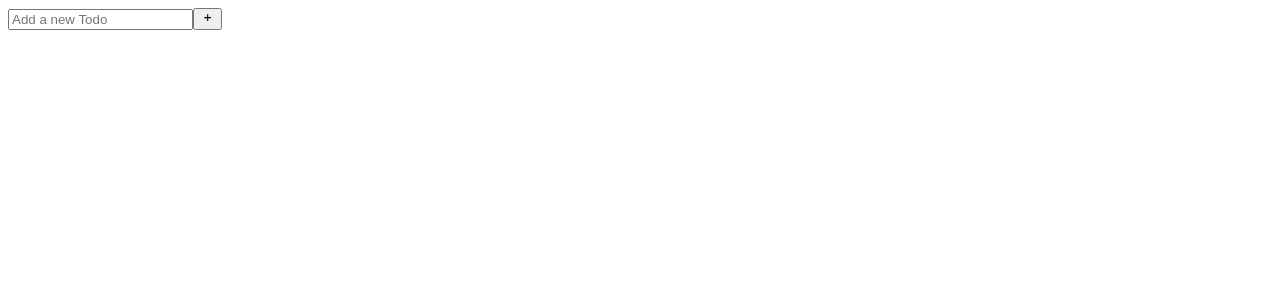
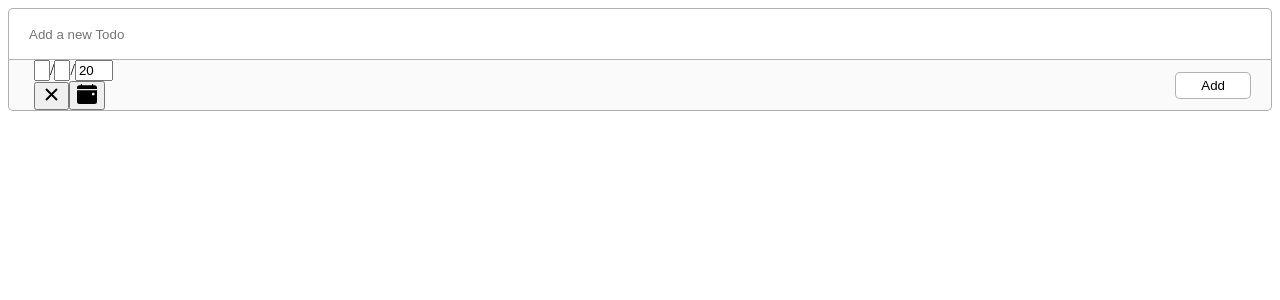
Before and after one commit to bisarroyo/todo-app, a React (Vite) app: page / in a window 1280 px wide. Shown: the top 300 px of the page. Built offline with nearby package versions, Linux system fonts and the light colour scheme.

Commit message:
Add styles with styled components

```diff
--- a/src/components/Add.jsx
+++ b/src/components/Add.jsx
@@ -1,10 +1,16 @@
-import { GrFormAdd } from 'react-icons/gr'
+import { useState } from 'react'
+import DatePicker from 'react-date-picker'
 import { useForm } from '../hooks/useForm'
+import { AddStyle } from './AddStyle'
+import { BsFillCalendarEventFill } from 'react-icons/bs'
 
 export const Add = ({ onNewTodo }) => {
+  const [value, onChange] = useState(new Date())
+
   const { description, form, handleChange, handleReset } = useForm({
     description: '',
-    done: false
+    done: false,
+    starred: false
   })
 
   const handleSubmit = (event) => {
@@ -15,11 +21,14 @@ export const Add = ({ onNewTodo }) => {
   }
 
   return (
-    <form className='m-10' onSubmit={handleSubmit}>
-      <input type='text' name='description' placeholder='Add a new Todo' value={description} onChange={handleChange} />
-      <button type='submit' className='outline outline-2  outline-offset-2 rounded shadow bg-inherit'>
-        <GrFormAdd />
-      </button>
-    </form>
+    <AddStyle className='m-10' onSubmit={handleSubmit}>
+      <input className='add-input' type='text' name='description' placeholder='Add a new Todo' value={description} onChange={handleChange} />
+      <div className='add-submenu'>
+        <DatePicker onChange={onChange} className='add-date' value={value} calendarIcon={<BsFillCalendarEventFill />} />
+        <button type='submit' className='add-btn'>
+          Add
+        </button>
+      </div>
+    </AddStyle>
   )
 }
--- /dev/null
+++ b/src/components/AddStyle.js
@@ -0,0 +1,52 @@
+import styled from 'styled-components'
+
+export const AddStyle = styled.form`
+  width: 100%;
+  height: auto;
+  display: flex;
+  justify-content: center;
+  align-items: center;
+  flex-wrap: wrap;
+
+  .add-input {
+    width: 100%;
+    height: 50px;
+    padding: 0 20px;
+    border-radius: 5px 5px 0 0;
+    border: 1px solid rgba(0,0,0,0.3);
+  }
+  .add-input:focus-visible {
+    outline: none;
+  }
+  .add-submenu {
+    width: 100%;
+    height: 50px;
+    background-color: rgba(0,0,0,0.02);
+    padding: 0 20px;
+    display: flex;
+    justify-content: space-between;
+    align-items: center;
+    border-radius: 0 0 5px 5px;
+    border: 1px solid rgba(0,0,0,0.3);
+    border-top: none;
+
+    .add-date {
+      .react-date-picker__wrapper {
+        border-radius: 5px;
+        padding: 0 5px;
+        font-size: 16px;
+      }
+      svg {
+        font-size: 20px;
+      }
+    }
+
+    .add-btn {
+      padding: 5px 25px;
+      border: 1px solid rgba(0,0,0,0.3);
+      background-color: #FFFFFF;
+      border-radius: 5px;
+      cursor: pointer;
+    }
+  }
+`
--- a/src/components/Item.jsx
+++ b/src/components/Item.jsx
@@ -1,19 +1,33 @@
+import { ItemStyle } from './ItemStyle'
 import { MdDelete, MdEdit } from 'react-icons/md'
-import { useForm } from '../hooks/useForm'
+import { AiOutlineStar, AiFillStar } from 'react-icons/ai'
 
-export const Item = ({ todo, handleDelete, handleEdit }) => {
-  const { form, handleChange } = useForm({
-    id: todo.id,
-    description: todo.description
-  })
+export const Item = ({ todo, handleDelete, handleEdit, handleToggle, handleStarred }) => {
+  // const { form, handleChange } = useForm({
+  //   id: todo.id,
+  //   description: todo.description
+  // })
 
-  const { id, description } = form
+  // const { id, description } = form
 
   return (
-    <div>
-      <input type='text' name='description' value={description} onChange={handleChange} />
-      <button onClick={() => handleDelete(id)}><MdDelete /></button>
-      <button onClick={() => handleEdit(id, description)}><MdEdit /></button>
-    </div>
+    <ItemStyle>
+      {/* <input type='text' name='description' value={description} onChange={handleChange} /> */}
+      <div className='item-info'>
+        <input type='checkbox' onChange={() => handleToggle(todo.id)} checked={todo.done} />
+        <p className={`${todo.done && 'todo-done'}`}>{todo.description}</p>
+      </div>
+      <div className='item-controls'>
+        <button onClick={() => handleStarred(todo.id)}>
+          {
+            todo.starred
+              ? <AiFillStar />
+              : <AiOutlineStar />
+          }
+        </button>
+        <button onClick={() => handleDelete(todo.id)}><MdDelete /></button>
+        <button onClick={() => handleEdit(todo.id, 'description')}><MdEdit /></button>
+      </div>
+    </ItemStyle>
   )
 }
--- /dev/null
+++ b/src/components/ItemStyle.js
@@ -0,0 +1,36 @@
+import styled from 'styled-components'
+
+export const ItemStyle = styled.div`
+  padding: 30px 20px 10px 20px;
+  border-bottom: 1px solid rgba(0,0,0,0.3);
+  display: flex;
+  justify-content: space-between;
+  align-items: center;
+
+  .item-info {
+    display: flex;
+    flex-wrap: nowrap;
+    cursor: pointer;
+
+    input[type="checkbox"] {
+      margin-right: 8px;
+      width: 12px;
+      cursor: pointer;
+    }
+    .todo-done {
+      text-decoration: line-through;
+    }
+  }
+
+  .item-controls {
+    display: flex;
+    flex-wrap: nowrap;
+    button {
+      border: none;
+      background-color: transparent;
+      font-size: 20px;
+      margin-left: 20px;
+      cursor: pointer;
+    }
+  }
+`
```
Also changed, not shown: src/globalStyles.js (added, +18 -0 lines), src/pages/TodosStyle.js (added, +29 -0 lines), src/containers/Navbar.jsx (added).
